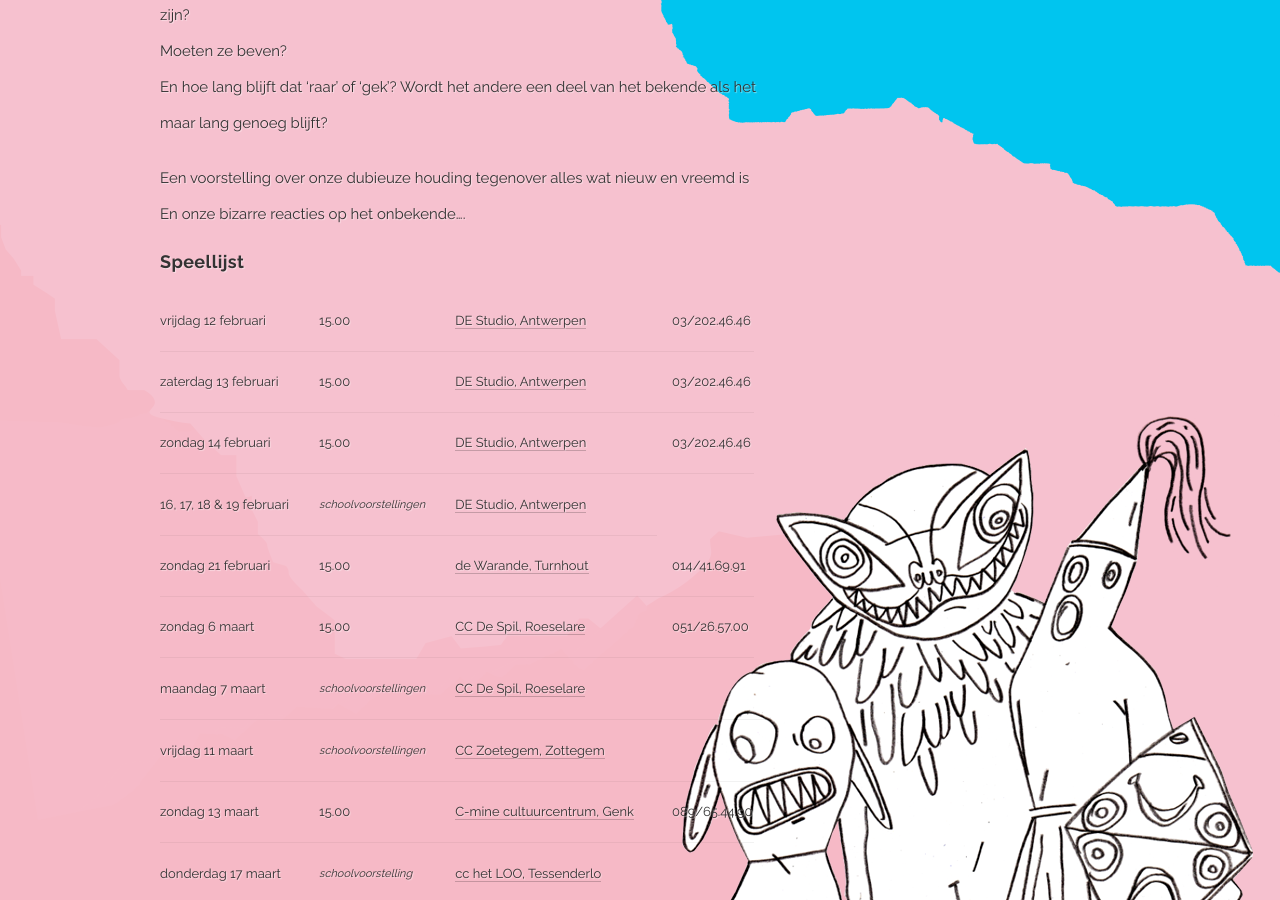
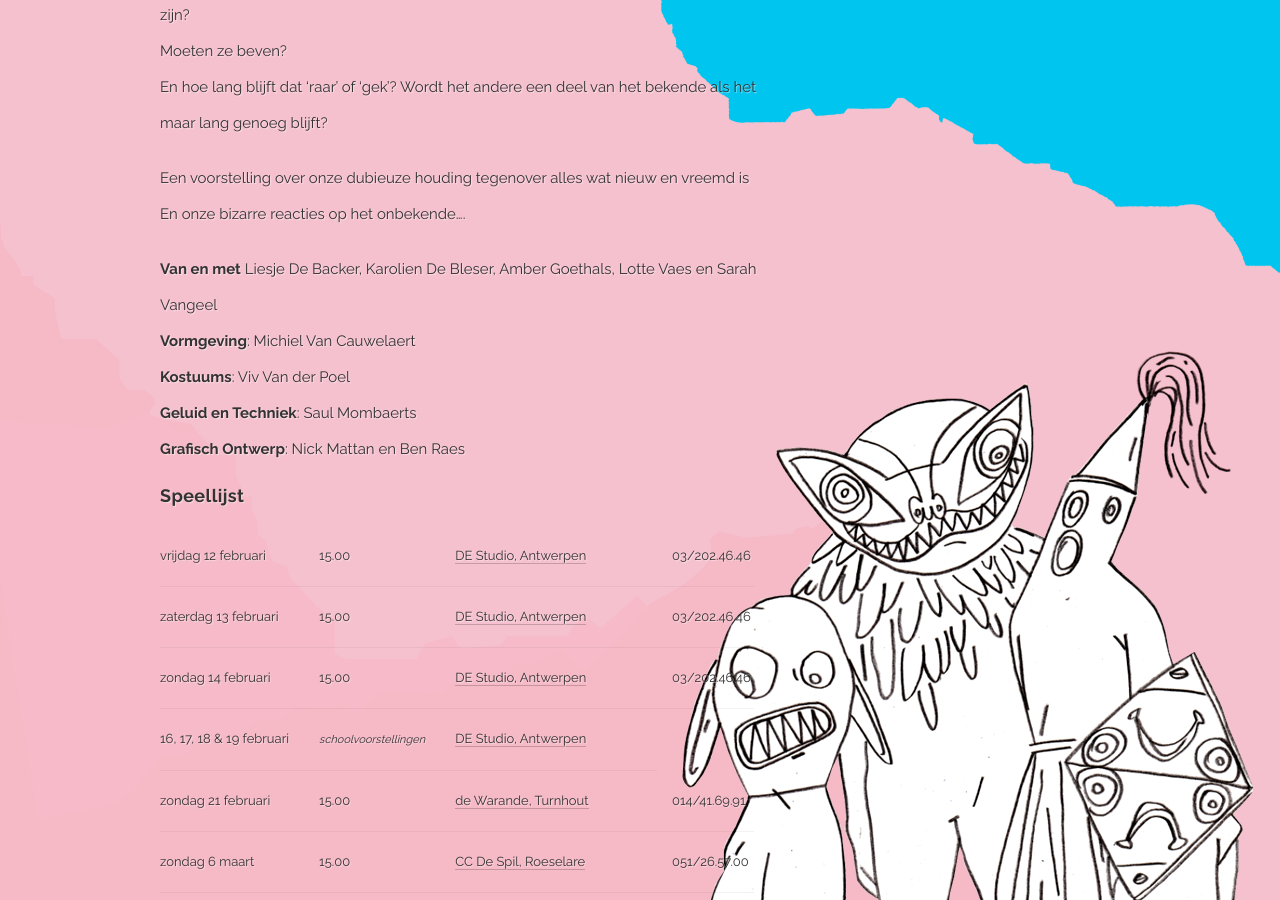
Before and after one commit to ciebarbarie/ciebarbarie, a Jekyll site: the page built from voorstellingen/wa-wilder-man.md, in a window 1280 px wide and 900 px high, scrolled down 1113 px. Built offline with Jekyll 4.4.1, drawn with Linux system fonts in a browser that asks for light colours; nearby versions of some CDN libraries; some web fonts are replaced; library files that are not in the unit come from our copies.

Commit message:
Update wa-wilder-man.md

```diff
--- a/voorstellingen/wa-wilder-man.md
+++ b/voorstellingen/wa-wilder-man.md
@@ -39,6 +39,13 @@
 Een voorstelling over onze dubieuze houding tegenover alles wat nieuw en vreemd is <br>
 En onze bizarre reacties op het onbekende....<br>
 
+**Van en met** Liesje De Backer, Karolien De Bleser, Amber Goethals, Lotte Vaes en Sarah Vangeel<br>
+**Vormgeving**: Michiel Van Cauwelaert<br>
+**Kostuums**: Viv Van der Poel<br>
+**Geluid en Techniek**: Saul Mombaerts<br>
+**Grafisch Ontwerp**: Nick Mattan en Ben Raes
+
+
 
 ## Speellijst
 
```
